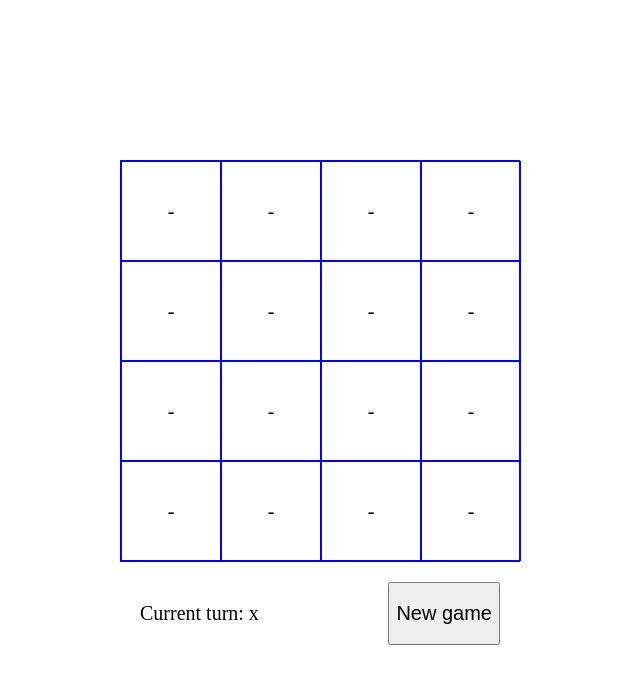
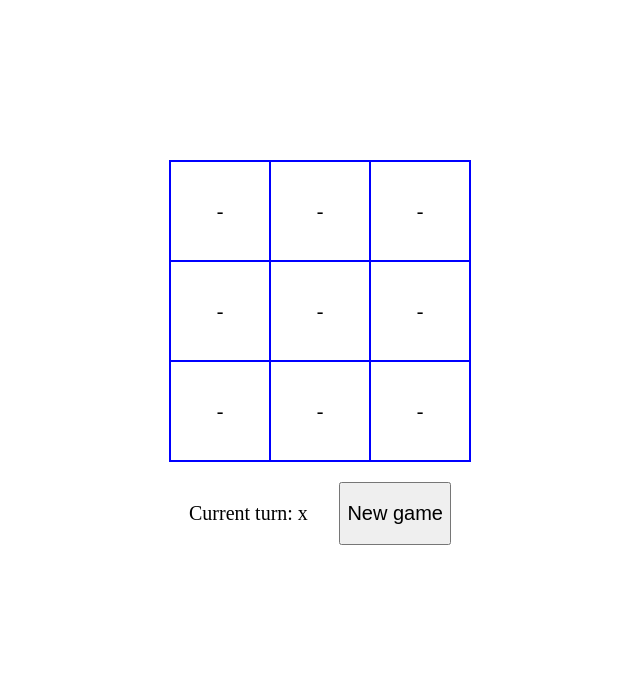
Before and after one commit to Sirvess/rollup-react-boilerplate, a React app: page / in a window 1280 px wide. Shown: the top 684 px of the page, without its empty margins (328-968 px from the left). Built offline with nearby package versions, Linux system fonts and the light colour scheme; the HTML template or start-up script is replaced by a standard one.

Commit message:
Put gameSize in state

```diff
--- a/src/components/TicTacToe.tsx
+++ b/src/components/TicTacToe.tsx
@@ -91,24 +91,25 @@ const checkIfWinner = (game: GameArr): CellValue =>
 
 const isGameOver = (gameState: GameArr, winnerOverride: CellValue) =>
   gameState.filter((x) => x === null).length === 0 || winnerOverride;
-
+const INITIAL_GAME_SIZE = 9;
 export const TicTacToe = () => {
-  const GAME_SIZE = 16;
+  const [gameSize, setGameSize] = React.useState(INITIAL_GAME_SIZE);
   const [gameState, setGameState] = React.useState<GameArr>(
-    getEmptyGame(GAME_SIZE)
+    getEmptyGame(gameSize)
   );
   const [winner, setWinner] = React.useState<CellValue>(null);
   const [turn, setTurn] = React.useState<"x" | "o">("x");
   const toggleTurn = () => setTurn(turn === "x" ? "o" : "x");
   const setNewGame = React.useCallback(() => {
-    setGameState(getEmptyGame(GAME_SIZE));
+    setGameState(getEmptyGame(gameSize));
     setWinner(null);
     setTurn("x");
-  }, [setGameState, setWinner, setTurn]);
+  }, [setGameState, setWinner, setTurn, gameSize]);
+  React.useEffect(setNewGame, [gameSize]);
 
   return (
     <>
-      <GameGrid gameSize={GAME_SIZE}>
+      <GameGrid gameSize={gameSize}>
         {gameState.map((x, i) => (
           <Cell
             key={i}
```
